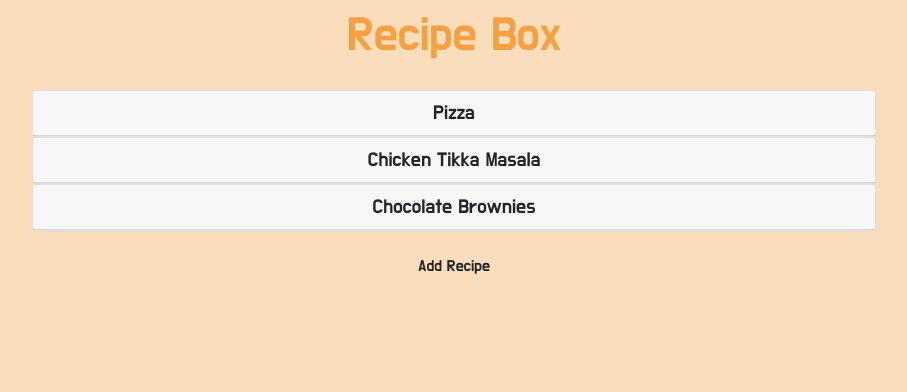
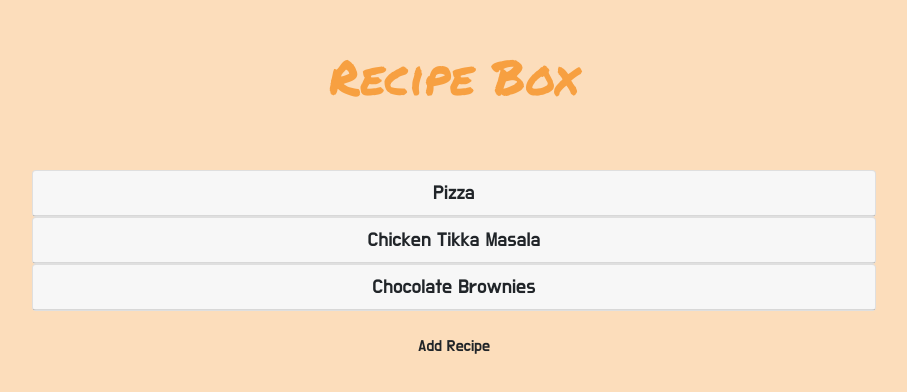
Before and after one commit to alanpaulprice/recipe-box, a React app: page / in a window 1280 px wide. Shown: the whole page, without its empty margins (186-1093 px from the left). Built offline with nearby package versions, Linux system fonts and the light colour scheme.

Commit message:
added new font and more margin top/bottom for header

```diff
--- a/src/index-template.html
+++ b/src/index-template.html
@@ -4,7 +4,7 @@
   <meta charset="UTF-8">
   <meta name="viewport" content="width=device-width, initial-scale=1.0">
   <meta http-equiv="X-UA-Compatible" content="ie=edge">
-  <link href="https://fonts.googleapis.com/css?family=Do+Hyeon" rel="stylesheet">
+  <link href="https://fonts.googleapis.com/css?family=Do+Hyeon|Permanent+Marker" rel="stylesheet">
 </head>
 <body>
   <div id="container"></div>
--- a/src/styles/style.less
+++ b/src/styles/style.less
@@ -14,8 +14,9 @@ html, html body, #container{
 }
 
 .header{
-  margin-top: 8px;
+  margin: 3rem 0;
   font-size: 3rem;
+  font-family: 'Permanent Marker', cursive;
 }
 
 // ===== RECIPES =====
```
